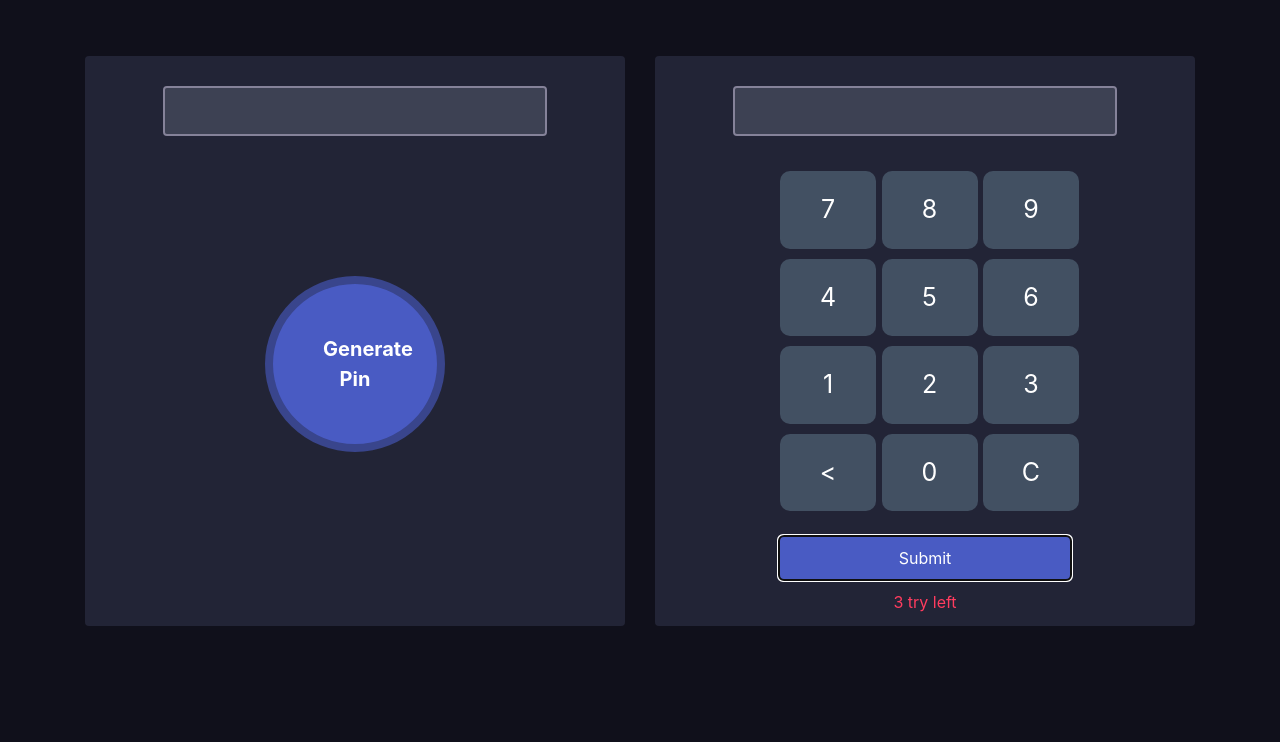
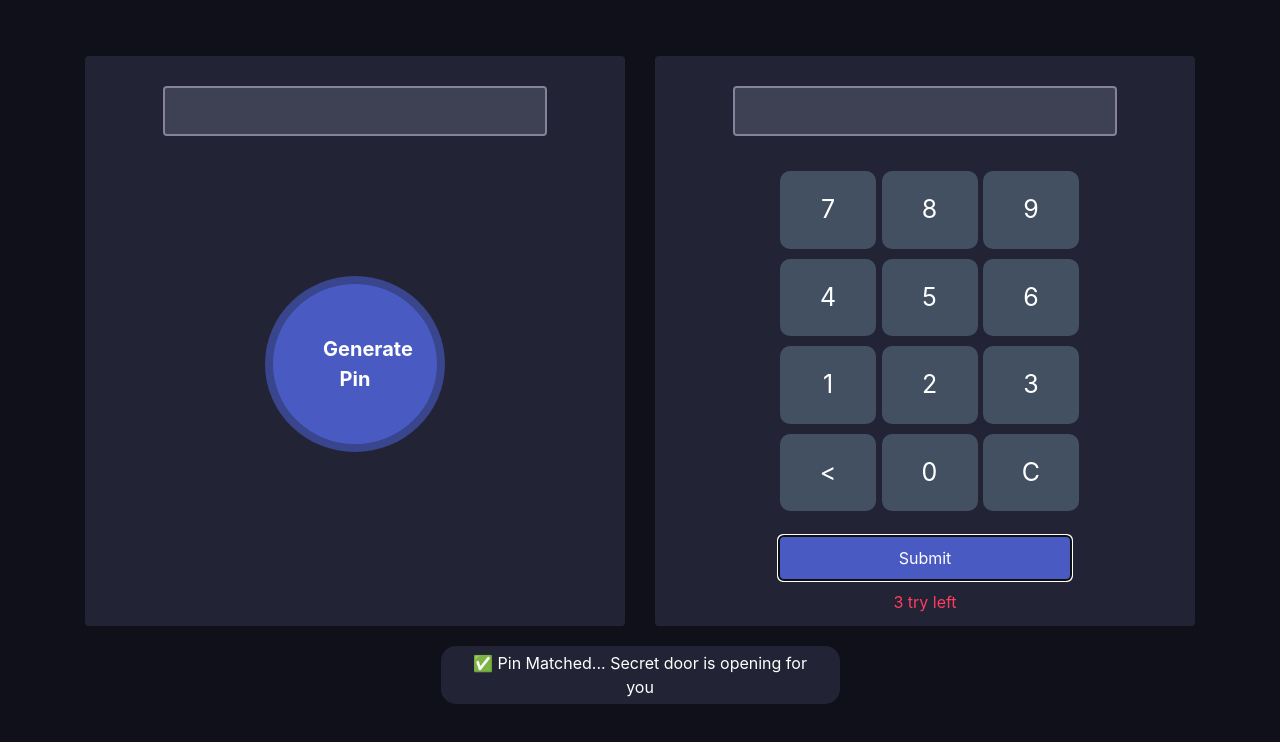
Before and after one commit to laksor/javascript-pin-matcher, a plain HTML site: page index.html in a window 1280 px wide. Both pictures are taken after a click on the button "Submit". Shown: the part 108-850 px from the top of the page. Before the commit the page ends 800 px from the top, so only its background shows below. Drawn offline with nearby package versions, Linux system fonts and the light colour scheme.

Commit message:
pin function added

```diff
--- a/index.html
+++ b/index.html
@@ -43,7 +43,7 @@
                                 <div class="button">C</div>
                             </div>
                             <div>
-                                <button type="submit" class="submit-btn" id="submit">Submit</button>
+                                <button onclick="verifyPin()" type="submit" class="submit-btn" id="submit">Submit</button>
                                 <p class="action-left">3 try left</p>
                             </div>
                     </div>
@@ -52,7 +52,7 @@
         </div>
         <div class="notify-section">
             <p class="notify" id="f">❌ Pin Didn't Match, Please try again</p>
-            <p class="notify" id="s">✅ Pin Matched... Secret door is opening for you</p>
+            <p class="notify" id="success">✅ Pin Matched... Secret door is opening for you</p>
         </div>
     </div>
     <script src="js/main.js"></script>
--- a/js/main.js
+++ b/js/main.js
@@ -32,16 +32,20 @@ document.getElementById('key').addEventListener('click', function (event){
     }
 
 })
-// document.getElementById('submit').addEventListener('click', function (){
-//     const g = document.getElementById('display-pin').value = getPin();
-//     const s = document.getElementById('number').value =
-//     if(g == s){
-//         const s = document.getElementById('s');
-//         s.style.display = 'block';
 
-//     }
-//     else{
-//         const fail = document.getElementById('f');
-//         fail.style.display = 'block';
-//     }
-// })
+function verifyPin(){
+    const pin = document.getElementById('display-pin').value;
+    const typedNumber = document.getElementById('number').value;
+    const success = document.getElementById('success');
+    const fail = document.getElementById('f');
+    if(pin == typedNumber){
+
+        success.style.display = 'block';
+        fail.style.display = 'none';
+    }
+    else{
+
+        fail.style.display = 'block';
+        success.style.display = 'none';
+     }
+}
```
